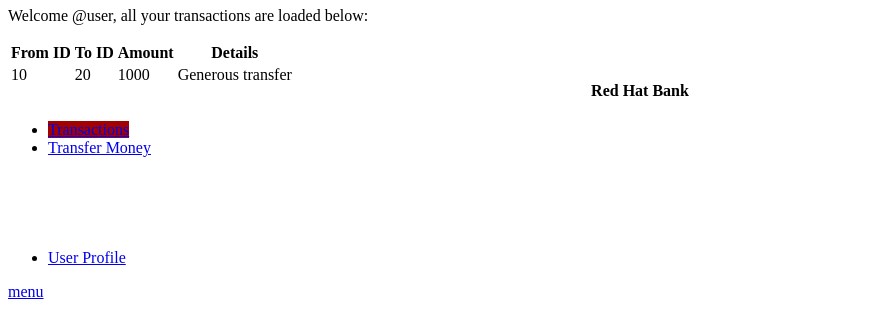
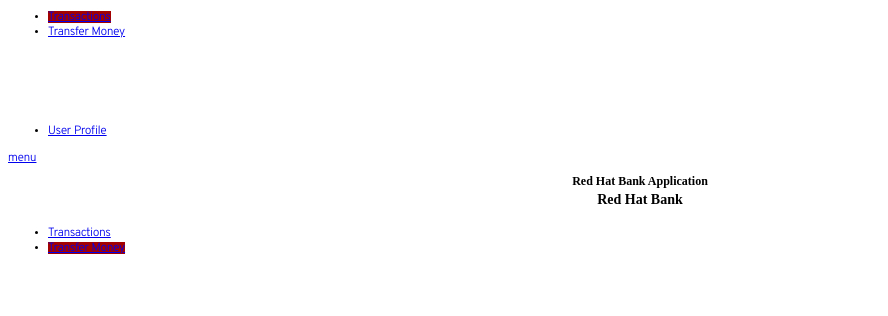
Before and after one commit to BankingDemo/client, a website with bundled scripts: page www/index.html in a window 1280 px wide. Shown: the part 174-490 px from the top of the page, without its empty margins (0-888 px from the left). Built offline with nearby package versions, Linux system fonts and the light colour scheme.

Commit message:
switched font to overpass, fixed styling

```diff
--- a/www/css/app.css
+++ b/www/css/app.css
@@ -8,23 +8,31 @@
 	background-color: #A30000;
 }
 
-/* @font-face { */
-/*     font-family: OS-Regular; */
-/*     src: url('fonts/OpenSans-Regular.ttf'); */
-/* } */
-/* @font-face { */
-/*     font-family: OS-Light; */
-/*     src: url('fonts/OpenSans-Light.ttf'); */
-/* } */
-/* @font-face { */
-/*     font-family: OS-Bold; */
-/*     src: url('fonts/OpenSans-Bold.ttf'); */
-/* } */
+@font-face {
+    font-family: Overpass-Regular;
+    src: url('fonts/overpass_regular-webfont.ttf');
+}
+@font-face {
+    font-family: Overpass-Light;
+    src: url('fonts/overpass_light-webfont.ttf');
+}
+@font-face {
+    font-family: Overpass-Bold;
+    src: url('fonts/overpass_bold-webfont.ttf');
+}
 
-/* body { */
-/*     font-size: 12px; */
-/*     font-family: OS-Light; */
-/* } */
+* {
+    font-size: 12px;
+    font-family: Overpass-Light;
+}
+
+h1, h2, h3, h4 {
+	font-family: Overpass-Normal;
+}
+
+h4 {
+	font-size: 14px;
+}
 /* #app { */
 /*     width: inherit; */
 /*     height: inherit; */
--- a/www/index.html
+++ b/www/index.html
@@ -2,8 +2,8 @@
 <html>
 	<head>
 	    <meta name="viewport" content="width=device-width, initial-scale=1">
+	    <link rel="stylesheet" href="css/jquery.mobile-1.3.1.min.css" />
 	    <link rel="stylesheet" href="css/app.css"/>
-	    <link rel="stylesheet" href="css/jquery.mobile-1.3.1.min.css" />
 
 	    <script type="text/javascript" src="js/jquery-1.9.1.min.js"></script>
 	    <script type="text/javascript" src="js/jquery.mobile.min.js"></script>
@@ -89,6 +89,9 @@
 	<div data-role="page" id="transfer">
 	    <div class="panel left panel-01" data-role="panel" data-position="left"
 	         data-display="push" id="panel-01">
+
+	        <h4 style="text-align: center; margin-top: -5px">Red Hat Bank</h4>
+
 	        <ul data-role="listview" data-theme="a">
 	            <li><a href="#home">Transactions</a></li>
 	            <li><a class="rh-medium-red" href="#panel-01">Transfer Money</a></li>
```
Also changed, not shown: www/css/fonts/OpenSans-Bold.ttf (deleted), www/css/fonts/OpenSans-Light.ttf (deleted), www/css/fonts/OpenSans-Regular.ttf (deleted), www/css/fonts/overpass_bold-webfont.ttf (added), www/css/fonts/overpass_light-webfont.ttf (added), www/css/fonts/overpass_regular-webfont.ttf (added).
